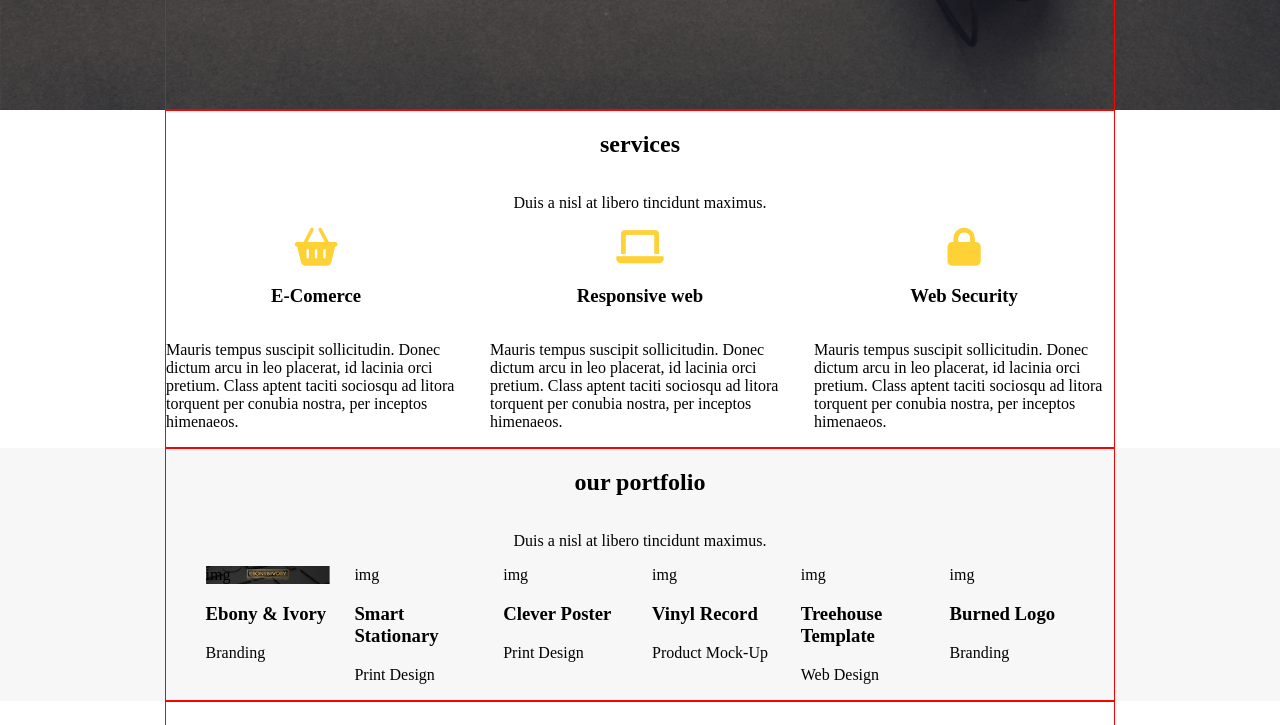
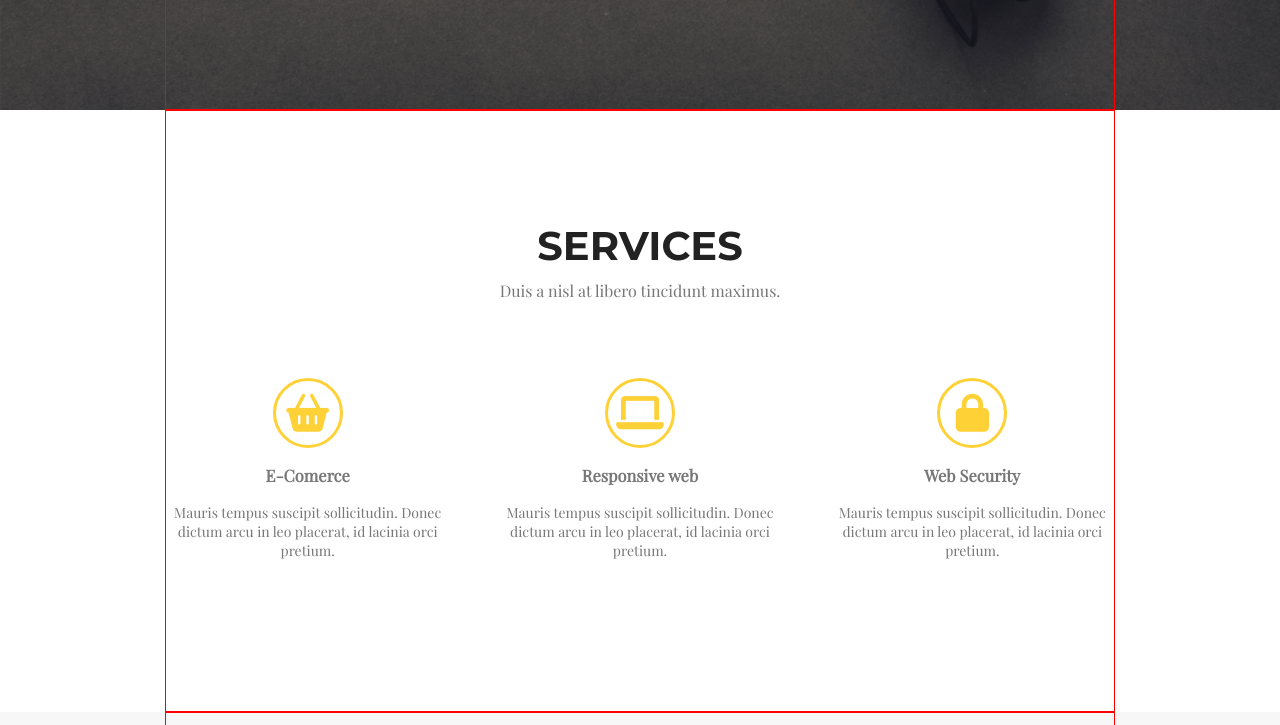
Before and after one commit to karollion/Project-4, a website: page index.html in a window 1280 px wide. Shown: the part 690-1415 px from the top of the page. Drawn offline with nearby package versions, Linux system fonts and the light colour scheme; a web font is replaced by a local one.

Commit message:
Add styles to section services

```diff
--- a/index.html
+++ b/index.html
@@ -55,32 +55,29 @@
 
         <section class="services">
             <div class="container center">
-                <h2>services</h2>
-                <p>Duis a nisl at libero tincidunt maximus.</p>
+                <h2 class="section-title">services</h2>
+                <p class="section-subtitle">Duis a nisl at libero tincidunt maximus.</p>
                 <div class="row">
                     <div class="col center">
                         <a href="#">
                             <i class="fa-solid fa-basket-shopping"></i>basket</a>
                         <h3>E-Comerce</h3>
                         <p>Mauris tempus suscipit sollicitudin. Donec dictum arcu in leo placerat, id
-                            lacinia orci pretium. Class aptent taciti sociosqu ad litora torquent per
-                            conubia nostra, per inceptos himenaeos.</p>
+                            lacinia orci pretium.</p>
                     </div>
-                    <div class="col center">
+                    <div class="col center margin">
                         <a href="#">
                             <i class="fa-solid fa-laptop"></i>laptop</a>
                         <h3>Responsive web</h3>
                         <p>Mauris tempus suscipit sollicitudin. Donec dictum arcu in leo placerat, id
-                            lacinia orci pretium. Class aptent taciti sociosqu ad litora torquent per
-                            conubia nostra, per inceptos himenaeos.</p>
+                            lacinia orci pretium.</p>
                     </div>
                     <div class="col center">
                         <a href="#">
                             <i class="fa-solid fa-lock"></i>padlock</a>
                         <h3>Web Security</h3>
                         <p>Mauris tempus suscipit sollicitudin. Donec dictum arcu in leo placerat, id
-                            lacinia orci pretium. Class aptent taciti sociosqu ad litora torquent per
-                            conubia nostra, per inceptos himenaeos.</p>
+                            lacinia orci pretium.</p>
                     </div>
                 </div>
             </div>
@@ -88,8 +85,8 @@
 
         <section class="portfolio">
             <div class="container center">
-                <h2>our portfolio</h2>
-                <p>Duis a nisl at libero tincidunt maximus.</p>
+                <h2 class="section-title">our portfolio</h2>
+                <p class="section-subtitle">Duis a nisl at libero tincidunt maximus.</p>
                 <div class="row">
                     <div class="col">
                         <div class="image01">img</div>
--- a/sass/style.scss
+++ b/sass/style.scss
@@ -21,6 +21,9 @@ $color-text-light: #ffffff;
 body {
     margin: 0;
     padding: 0;
+    color: $color-text-medium;
+    font-family: $font-text;
+    font-size: 14px;
 }
 
 .container {
@@ -34,7 +37,6 @@ body {
 .center {
     display: flex;
     flex-direction: column;
-    justify-content: center;
     align-items: center;
 }
 
@@ -55,6 +57,22 @@ a {
     font-weight: 700;
     text-align: center;
     line-height: 65px;
+}
+
+.section-title {
+    line-height: 30px;
+    font-size: 40px;
+    color: $color-text-dark;
+    text-transform: uppercase;
+    font-family: $font-header;
+    padding: 0;
+    margin: 120px auto 0 auto;
+}
+
+.section-subtitle {
+    padding: 0;
+    margin: 19px auto 77px auto;
+    font-size: 16px;
 }
 
 /* Header */
@@ -135,9 +153,27 @@ header {
 /* services */
 
 .services {
+    height: 602px;
+
+    .margin {
+        margin-left: 25px;
+        margin-right: 25px;
+    }
+
+    .col p {
+        text-align: center;
+        margin: 0;
+    }
+
     i {
+        width: 70px;
+        height: 70px;
+        line-height: 64px;
+        text-align: center;
         font-size: 38px;
         color: $color-main;
+        border: $color-main 3px solid;
+        border-radius: 50%;
     }
     a {
         font-size: 0;
@@ -147,6 +183,7 @@ header {
 /* portfolio */
 
 .portfolio {
+    height: 1555px;
     background: $color-two;
 }
 
```
Also changed, not shown: css/style.css, 1 other file.
